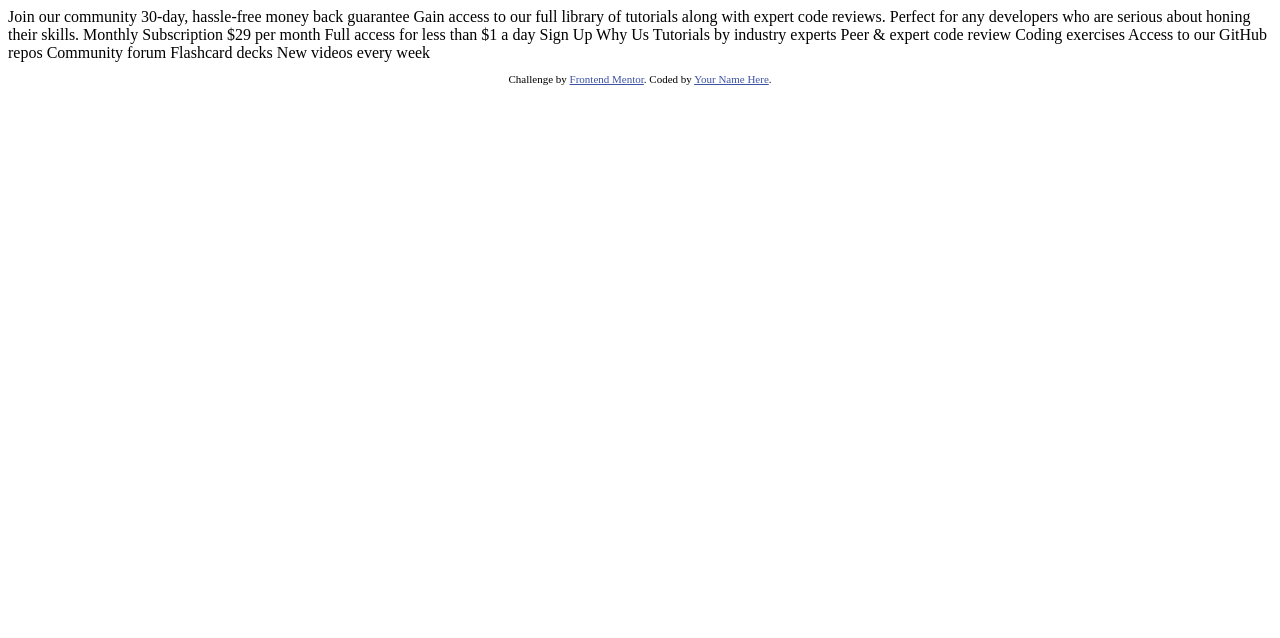
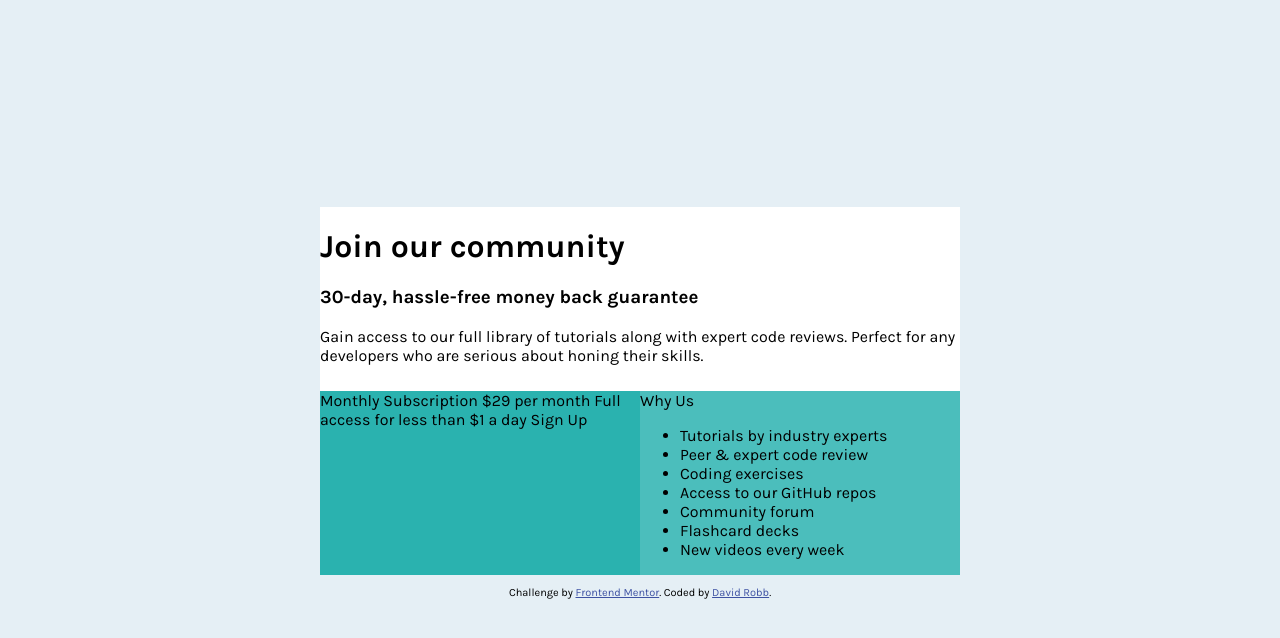
Before and after one commit to drobb2020/single-price-grid-component, a plain HTML site: page index.html in a window 1280 px wide. Drawn offline with Linux system fonts and the light colour scheme.

Commit message:
Some styling added

```diff
--- /dev/null
+++ b/css/style.css
@@ -0,0 +1,60 @@
+@import url('https://fonts.googleapis.com/css2?family=Karla:wght@400;700&display=swap');
+
+:root {
+    --primary1: hsl(179, 62%, 43%);
+    --primary1a: hsl(179, 47%, 52%);
+    --primary2: hsl(71, 73%, 54%);
+
+    --neutral1: hsl(204, 43%, 93%);
+    --neutral2: hsl(218, 22%, 67%);
+    --white: hsl(0, 0%, 100%);
+}
+
+*,
+*::before,
+*::after {
+  box-sizing: border-box;
+}
+
+body {
+  font-family: 'Karla', sans-serif;
+  background-color: var(--neutral1);
+  display: flex;
+  flex-direction: column;
+  justify-content: center;
+  align-items: center;
+  min-height: 100vh;
+}
+
+.container {
+    display: grid;
+    grid-template-columns: 1fr;
+    grid-template-rows: repeat(2, 1fr);
+    grid-column-gap: 0px;
+    grid-row-gap: 0px;
+    max-width: 640px;
+}
+
+.top {
+    background-color: var(--white);
+}
+
+.bottom {
+    display: flex;
+    flex-wrap: wrap;
+}
+.left {
+    flex: 1;
+    background-color: var(--primary1);
+}
+.right {
+    flex: 1;
+    background-color: var(--primary1a);
+}
+.attribution {
+  font-size: 11px;
+  text-align: center;
+}
+.attribution a {
+  color: hsl(228, 45%, 44%);
+}
--- a/index.html
+++ b/index.html
@@ -2,48 +2,50 @@
 <html lang="en">
 <head>
   <meta charset="UTF-8">
-  <meta name="viewport" content="width=device-width, initial-scale=1.0"> <!-- displays site properly based on user's device -->
+  <meta name="viewport" content="width=device-width, initial-scale=1.0">
+  <link rel="icon" type="image/png" sizes="32x32" href="./assets/favicon-32x32.png">
+  <link rel="stylesheet" href="./css/style.css">
+  <title>Frontend Mentor | Single Price Grid Component</title>
+  <style>
 
-  <link rel="icon" type="image/png" sizes="32x32" href="./images/favicon-32x32.png">
-
-  <title>Frontend Mentor | Single Price Grid Component</title>
-
-  <!-- Feel free to remove these styles or customise in your own stylesheet 👍 -->
-  <style>
-    .attribution { font-size: 11px; text-align: center; }
-    .attribution a { color: hsl(228, 45%, 44%); }
   </style>
 </head>
 <body>
-  Join our community
-
-  30-day, hassle-free money back guarantee
-
+  <div class="container">
+    <div class="top">
+      <h1>Join our community</h1>
+      <h3>30-day, hassle-free money back guarantee</h3>
+      <p>
         Gain access to our full library of tutorials along with expert code reviews.
         Perfect for any developers who are serious about honing their skills.
-
+      </p>
+    </div>
+    <div class="bottom">
+      <div class="left">
         Monthly Subscription
-
         &dollar;29 per month
-
         Full access for less than &dollar;1 a day
-
         Sign Up
-
+      </div>
+      <div class="right">
         Why Us
-
-  Tutorials by industry experts
-  Peer &amp; expert code review
-  Coding exercises
-  Access to our GitHub repos
-  Community forum
-  Flashcard decks
-  New videos every week
+        <ul>
+          <li>Tutorials by industry experts</li>
+          <li>Peer &amp; expert code review</li>
+          <li>Coding exercises</li>
+          <li>Access to our GitHub repos</li>
+          <li>Community forum</li>
+          <li>Flashcard decks</li>
+          <li>New videos every week</li>
+        </ul>
+      </div>
+    </div>
+  </div>
 
   <footer>
     <p class="attribution">
       Challenge by <a href="https://www.frontendmentor.io?ref=challenge" target="_blank">Frontend Mentor</a>.
-      Coded by <a href="#">Your Name Here</a>.
+      Coded by <a href="https://davidrobb2021.tech" target="_blank">David Robb</a>.
     </p>
   </footer>
 </body>
```
Lines whose indentation alone changed are shown as unchanged.
